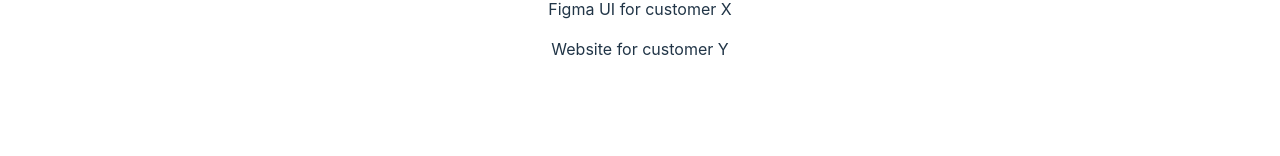
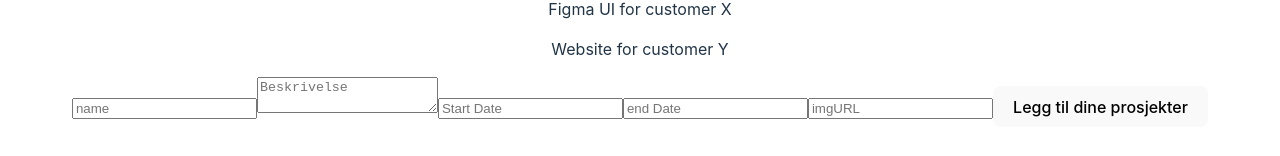
Before and after one commit to M1kke95/WebApplikasjoner-2024, a React (Vite) app in the folder portfolio-v2/frontend/: page / in a window 1280 px wide. Shown: the part 1406-1562 px from the top of the page. Before the commit the page ends 1515 px from the top, so only its background shows below. Built offline with nearby package versions, Linux system fonts and the light colour scheme.

Commit message:
bugfix
oppdaget noen problemer hvor jeg ikke kunne skrive inn imageURL samt la til CreateProjectProps

```diff
--- a/portfolio-v2/frontend/src/App.tsx
+++ b/portfolio-v2/frontend/src/App.tsx
@@ -3,9 +3,13 @@
 import Biografi from './components/Biografi';
 import Contact from './components/Contact';
 import { BrowserRouter as Router, Routes, Link, Route } from 'react-router-dom';
+import { useState } from 'react';
+import {ProjectProps} from './components/Project'
+import CreateProject from './components/CreateProject';
 
 function App() {
-  const projectList = [
+
+  const projectList: ProjectProps[] = [
     {
       id: "1",
       name: "Project 1",
@@ -35,6 +39,13 @@
     ]
   };
 
+  const [projects, setProjects] = useState<ProjectProps[]>(projectList);
+
+  const addNewProject = (newProject: ProjectProps) => {
+    setProjects((existingProjects) => [...existingProjects, newProject]);
+    console.log([...projects, newProject]);
+  };
+
   return (
     <>
     <Router>
@@ -45,8 +56,9 @@
         <Routes>
           <Route path='/' element= {
             <>
-          <Projects projects={projectList} />
+          <Projects projects={projects} />
           <Biografi person={person} />
+          <CreateProject addNewProject={addNewProject}/>
           </>
           }/>
           <Route path='/contact' element ={
--- a/portfolio-v2/frontend/src/components/CreateProject.tsx
+++ b/portfolio-v2/frontend/src/components/CreateProject.tsx
@@ -1,6 +1,11 @@
 import { useState } from "react";
+import { ProjectProps } from "./Project";
 
-export default function CreateProject({addNewProject}){
+type CreateProjectProps = {
+    addNewProject: (project: ProjectProps) => void;
+}
+
+export default function CreateProject({ addNewProject }: CreateProjectProps){
     const [project, setProject] = useState({
         id: '',
         name: '',
@@ -10,18 +15,40 @@
         imageUrl: ''
     });
 
+    const handleChange = (event: React.ChangeEvent<HTMLInputElement | HTMLTextAreaElement>) =>{
+        const {name, value} = event.target;
+
+        setProject((existingProjects) => ({
+            ...existingProjects,[name]: value,
+        }))
+    }
+
+    const handleSubmit = (event: React.FormEvent) =>{
+        event.preventDefault();
+
+        addNewProject(project)
+        console.log(project)
+        setProject({
+            id: '',
+            name: '',
+            description: '',
+            startDate: '',
+            endDate: '',
+            imageUrl: ''
+        })
+    }
 
     return(
         <form onSubmit={handleSubmit}>
-            <input type="text" name="id" placeholder="ID"
-                value={project.id} onChange={handleChange}/>
+            <input type="text" name="name" placeholder="name"
+                value={project.name} onChange={handleChange}/>
             <textarea name="description" placeholder="Beskrivelse"
                 value={project.description} onChange={handleChange} />
             <input type="text" name="startDate" placeholder="Start Date"
                 value={project.startDate} onChange={handleChange}/>
             <input type="text" name="endDate" placeholder="end Date"
                 value={project.endDate} onChange={handleChange}/>
-            <input type="text" name="imgURL" placeholder="imgURL"
+            <input type="text" name="imageUrl" placeholder="imgURL"
                 value={project.imageUrl} onChange={handleChange}/>
             <button type="submit">Legg til dine prosjekter</button>
         </form>
--- a/portfolio-v2/frontend/src/components/Project.tsx
+++ b/portfolio-v2/frontend/src/components/Project.tsx
@@ -1,4 +1,4 @@
-type ProjectProps = {
+export type ProjectProps = {
   id: string;
   name: string;
   description: string;
```
